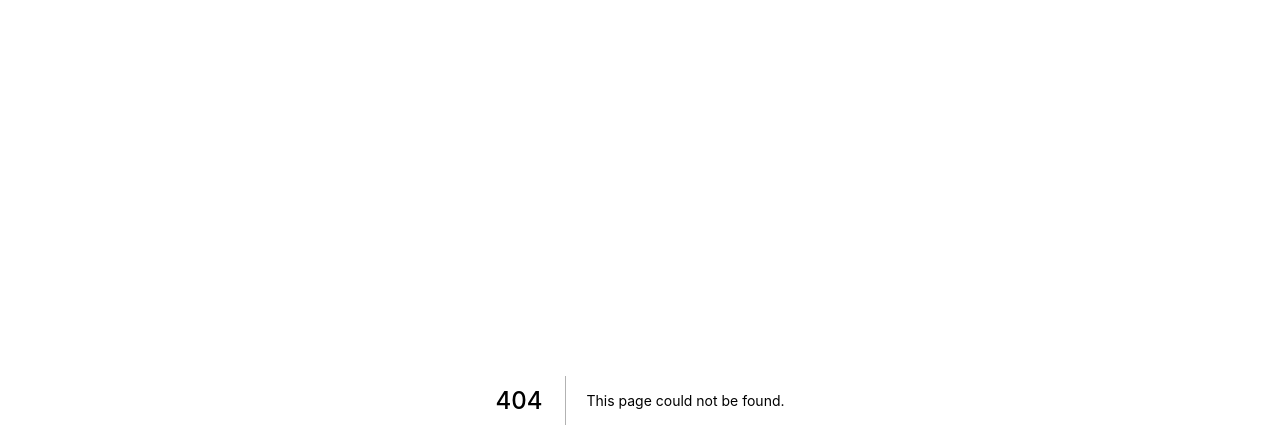
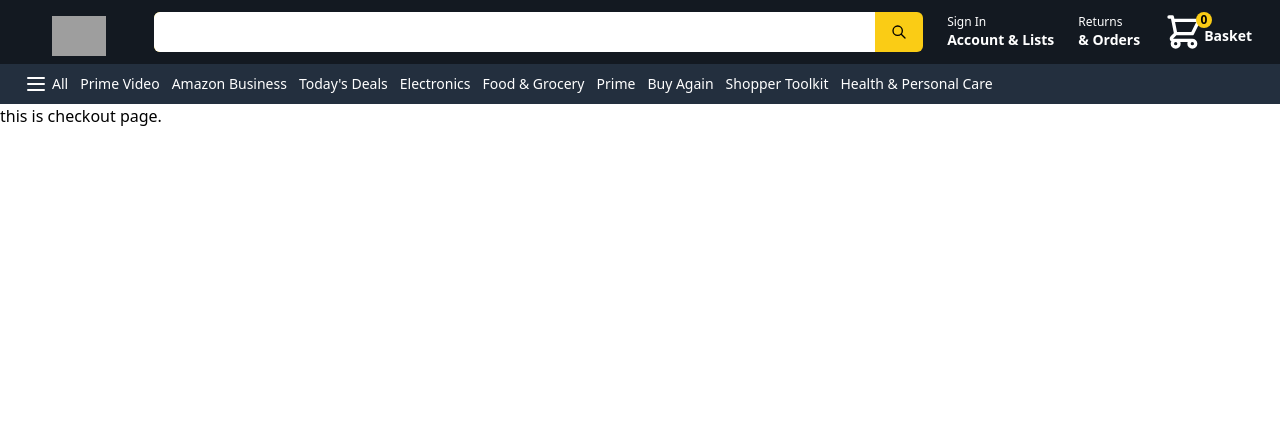
Before and after one commit to Bishesh58/amazon-clone-next, a Next.js app: page /checkout in a window 1280 px wide. Before the commit this address had no page. Shown: the top 448 px of the page. Built offline with nearby package versions, Linux system fonts and the light colour scheme; no server answers; grey boxes are pictures that could not be loaded.

Commit message:
added page route

```diff
--- a/components/Navbar.js
+++ b/components/Navbar.js
@@ -5,9 +5,11 @@ import {
   ShoppingCartIcon,
 } from "@heroicons/react/outline";
 import { signIn, signOut, useSession } from "next-auth/react";
+import { useRouter } from "next/router";
 
 function Navbar() {
   const { data: session } = useSession();
+  const router = useRouter();
 
   return (
     <header>
@@ -15,6 +17,7 @@ function Navbar() {
       <div className="bg-amazon_blue p-1 py-2 flex items-center flex-grow">
         <div className="mt-2 flex flex-grow items-center sm:flex-grow-0">
           <Image
+            onClick={() => router.push("/")}
             src="https://links.papareact.com/f90"
             width={150}
             height={40}
@@ -29,11 +32,8 @@ function Navbar() {
           />
           <SearchIcon className="h-12 p-4" />
         </div>
-        <div
-          onClick={!session ? signIn : signOut}
-          className="text-white flex items-center text-xs space-x-6 mx-6 whitespace-nowrap"
-        >
-          <div className=" link">
+        <div className="text-white flex items-center text-xs space-x-6 mx-6 whitespace-nowrap">
+          <div onClick={!session ? signIn : signOut} className=" link">
             <p>{session ? `Hello, ${session.user.name}!` : "Sign In"}</p>
             <p className="font-extrabold md:text-sm">Account & Lists</p>
           </div>
@@ -41,7 +41,10 @@ function Navbar() {
             <p>Returns</p>
             <p className="font-extrabold md:text-sm">& Orders</p>
           </div>
-          <div className="link relative flex items-center">
+          <div
+            onClick={() => router.push("/checkout")}
+            className="link relative flex items-center"
+          >
             <span className="absolute top-0 right-0 md:right-10 h-4 w-4 bg-yellow-400 text-center rounded-full text-black font-bold">
               0
             </span>
--- /dev/null
+++ b/pages/checkout.js
@@ -0,0 +1,16 @@
+import React from 'react'
+import Navbar from '../components/Navbar'
+
+function checkout() {
+  return (
+
+    <div>
+       <Navbar />
+      <div>
+        this is checkout page.
+      </div>
+    </div>
+  )
+}
+
+export default checkout
```
